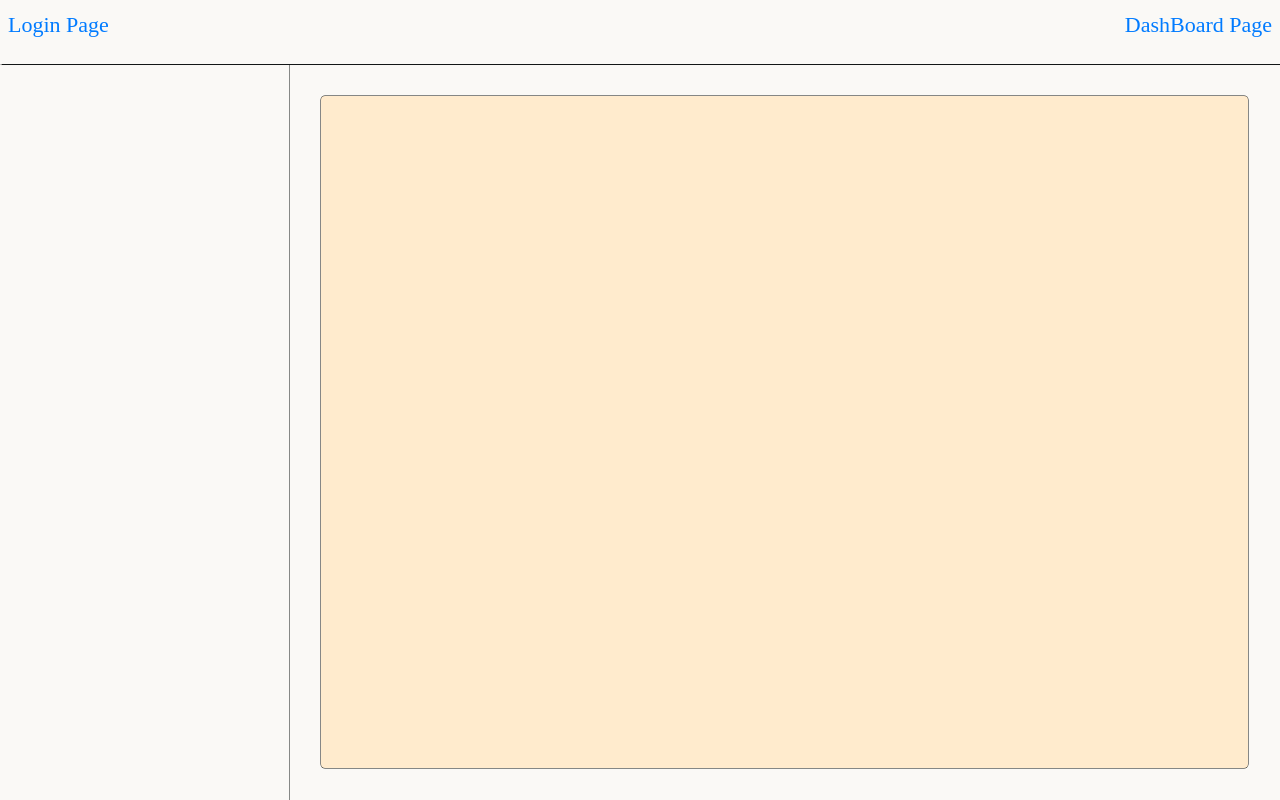
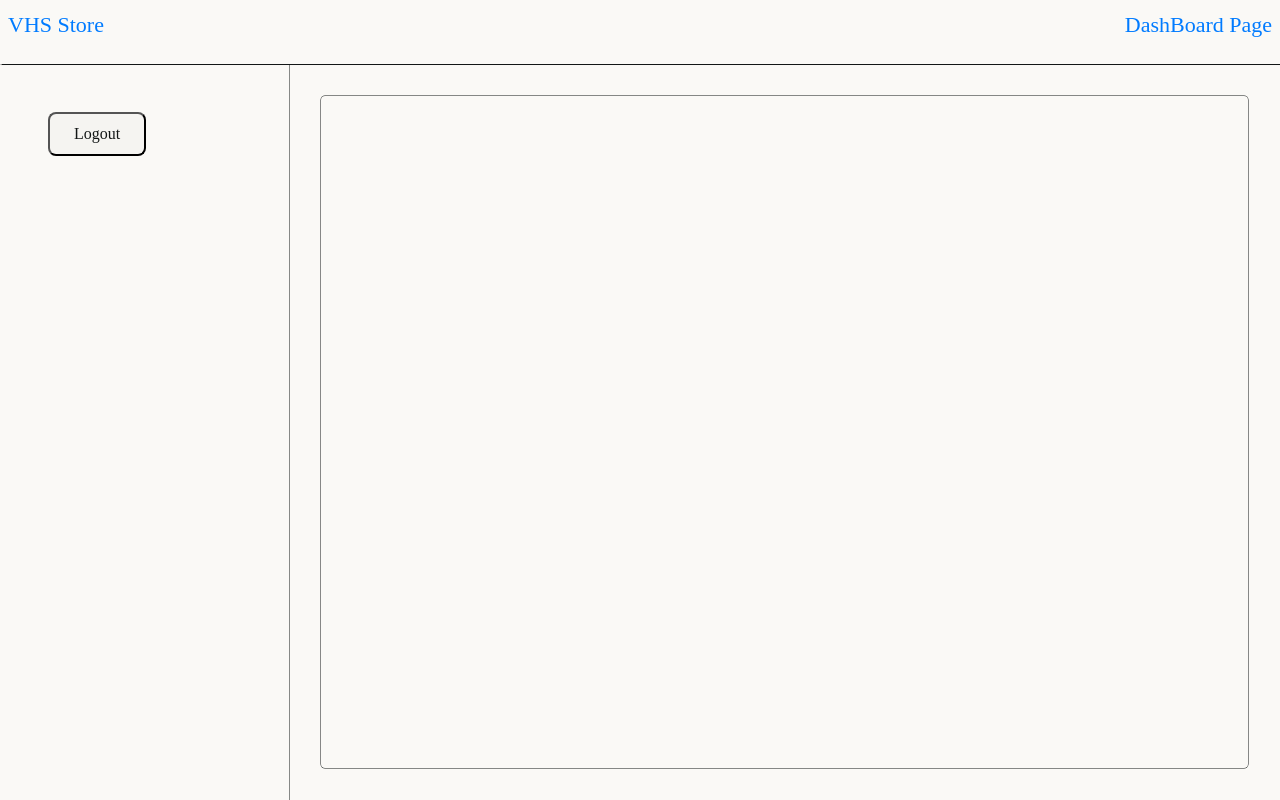
Before and after one commit to AshforthM/storefront-react, a React (Create React App) app: page /dashboard in a window 1280 px wide. Built offline with nearby package versions, Linux system fonts and the light colour scheme; no server answers; sample sign-in values are in the browser's storage; a web font is replaced by a local one.

Commit message:
add protected route for dashboard, logout function

```diff
--- a/src/components/AppBar.js
+++ b/src/components/AppBar.js
@@ -8,7 +8,7 @@ export default function AppBar() {
     <AppBarStyles>
       <ul>
         <li>
-          <Link to="/">Login Page</Link>
+          <Link to="/">VHS Store</Link>
         </li>
         <li>
           <Link to="/dashboard">DashBoard Page</Link>
--- a/src/components/Panel.js
+++ b/src/components/Panel.js
@@ -15,14 +15,12 @@ export default function Panel() {
 };
 
 const PanelStyles = styled.div`
-  //background-color: grey;
   min-height: calc(100vh - calc(64px));
   width: calc(100vw - 289px);
   //box-shadow: 0 0 0.1px 0.5px #121616;
 `;
 
 const CardContainerStyles = styled.div`
-  background-color: blanchedalmond;
   width: calc(100vw - calc(289px + 4rem));
   min-height: calc(100vh - calc(64px + 4rem));
   margin: 2rem;
--- a/src/components/SideBar.js
+++ b/src/components/SideBar.js
@@ -1,10 +1,23 @@
 import React from 'react'
 import styled from 'styled-components';
+import { signOut } from 'firebase/auth';
+import { auth } from '../libs/firebase/firebaseConfig';
+
+import { Button, ButtonSubmit } from '../ui/buttons';
 
 export default function SideBar() {
+
+  async function onLogoutRequest(e){
+    await signOut(auth);
+  }
+
   return (
     <SideBarStyles>
-
+      <ul>
+        <li>
+          <ButtonSubmit onClick={onLogoutRequest}>Logout</ButtonSubmit>
+        </li>
+      </ul>
     </SideBarStyles>
   )
 }
--- a/src/pages/dashboard/DashBoardPage.js
+++ b/src/pages/dashboard/DashBoardPage.js
@@ -1,11 +1,29 @@
-import React from "react";
-import styled from 'styled-components';
+import React, { useState } from "react";
+import styled from "styled-components";
+import { useNavigate } from "react-router-dom";
+import { onAuthStateChanged } from "firebase/auth";
+import { auth } from "../../libs/firebase/firebaseConfig";
 
-import AppBar from '../../components/AppBar'
+import AppBar from "../../components/AppBar";
 import SideBar from "../../components/SideBar";
 import Panel from "../../components/Panel";
 
 function DashBoardPage(props) {
+  const [isUser, setIsUser] = useState(false);
+  const navigator = useNavigate();
+
+  //if logged in show dashboard, else return to home
+  onAuthStateChanged(auth, (user) => {
+    if (user) {
+      setIsUser(true);
+    } else {
+      setIsUser(false);
+      navigator("/");
+    }
+  });
+
+  //if user logged in then view dashboard, else return
+  if (isUser) {
     return (
       <Dashboard>
         <AppBar />
@@ -13,6 +31,9 @@ function DashBoardPage(props) {
         <Panel />
       </Dashboard>
     );
+  } else {
+    return null;
+  }
 }
 
 export default DashBoardPage;
```
Lines whose indentation alone changed are shown as unchanged.
